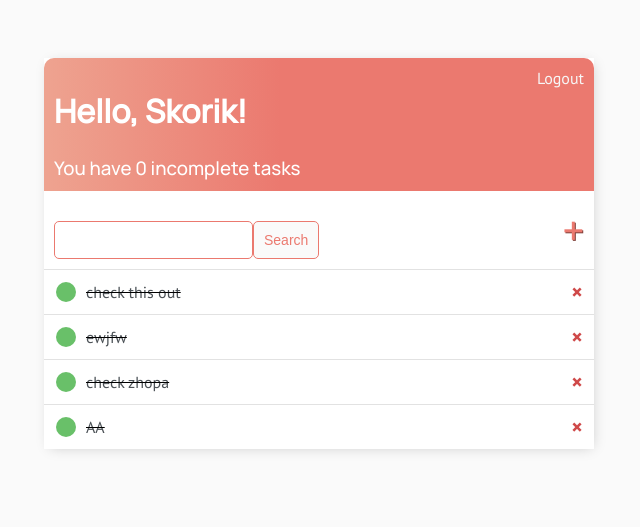
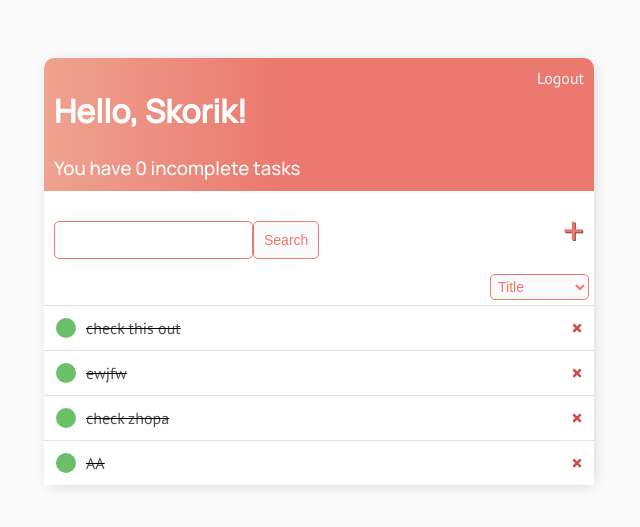
Before and after one commit to r-vvch/Ockham, a Django app: page / in a window 1280 px wide. Shown: the top 527 px of the page, without its empty margins (321-961 px from the left). Run offline with Django 3.2, Linux system fonts and the light colour scheme; a user stored in the database is signed in; data comes from the database, SQL or seed files in the repository; both versions use the stored data as it was after the commit.

Commit message:
Proper sort added

```diff
--- a/todo_list/base/templates/base/main.html
+++ b/todo_list/base/templates/base/main.html
@@ -106,6 +106,26 @@
             text-shadow: 1px 1px #81413b;
         }
 
+        .sort-div {
+            display: flex;
+            justify-content:  flex-end;
+            padding: 5px;
+        }
+
+        #sort-wrapper {
+            display: flex;
+            justify-content:  flex-end;
+            align-items: center;
+            border: 1px solid #eb796f;
+            background-color: #fafafa;
+            color: #eb796f;
+            padding: 3px;
+            font-size: 14px;
+            border-radius: 5px;
+            cursor: pointer;
+            text-decoration: none;
+        }
+
         input[type=text],
         input[type=password],
         textarea {
@@ -117,7 +137,7 @@
 
         label {
             padding-top: 10px !important;
-            display: block;
+            /*display: block;*/
         }
 
         .button {
--- a/todo_list/base/templates/base/task_list.html
+++ b/todo_list/base/templates/base/task_list.html
@@ -18,15 +18,20 @@
         <input type='text' name='search-area' value="{{search_input}}">
         <input class="button" type="submit" value="Search">
     </form>
-    <a id="add-link" href="{% url 'task-create' %}">&#x2b;</a>
+    <div><a id="add-link" href="{% url 'task-create' %}">&#x2b;</a></div>
 </div>
 
-<!--<form method="GET">-->
-<!--   <button type="submit"></button>-->
-<!--    <label><input name="sort" type="checkbox" value="title" {{ by_title }}></label>-->
-<!--    <label><input name="sort" type="checkbox" value="complete" {{ by_complete }}></label>-->
-<!--    <label><input name="sort" type="checkbox" value="id" {{ by_id }}></label>-->
-<!--</form>-->
+
+<div class="sort-div">
+    <form method="GET">
+<!--        <button class="button" type="submit">Sort</button>-->
+        <select id="sort-wrapper" name="sort" onchange="this.form.submit()"> <!--Supplement an id here instead of using 'name'-->
+            <option value="title" {{ by_title }}>Title</option>
+            <option value="complete" {{ by_complete }}>Completion</option>
+            <option value="id" {{ by_id }}>Date</option>
+        </select>
+    </form>
+</div>
 
 <div class="task-items-wrapper">
     {% for task in tasks %}
```
Also changed, not shown: todo_list/db.sqlite3.
